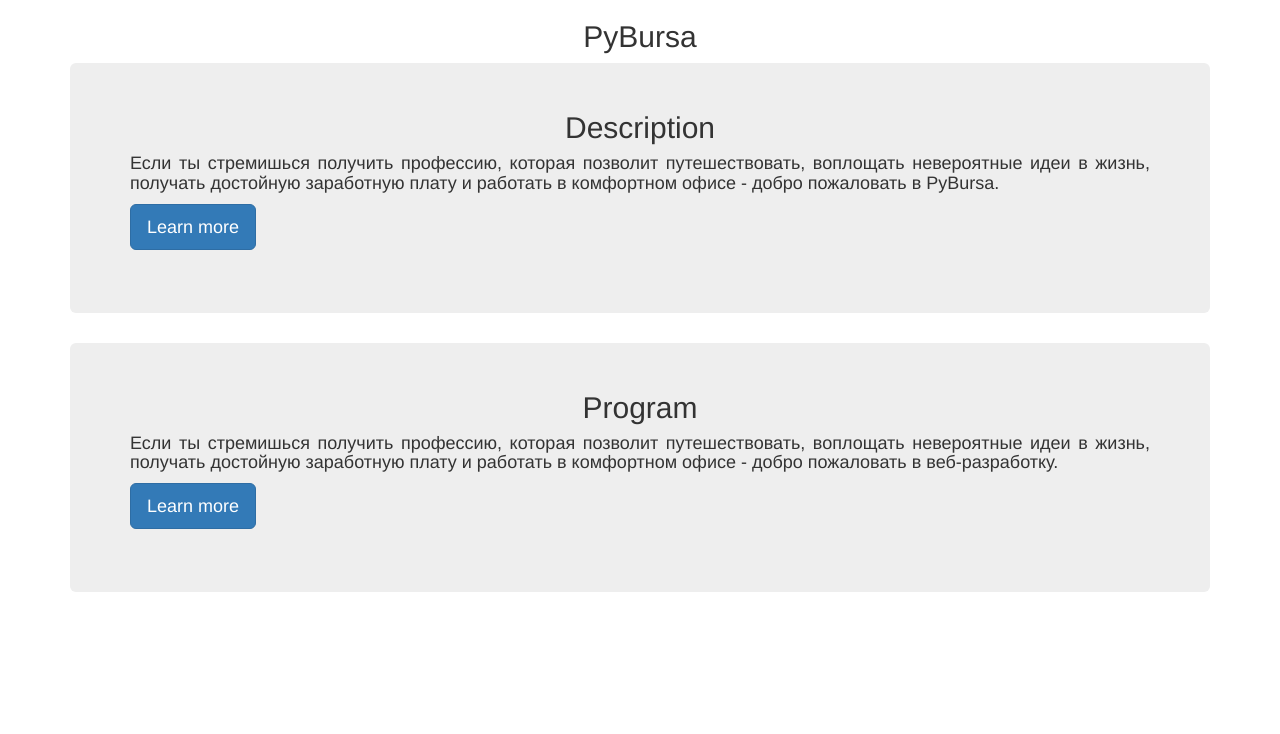
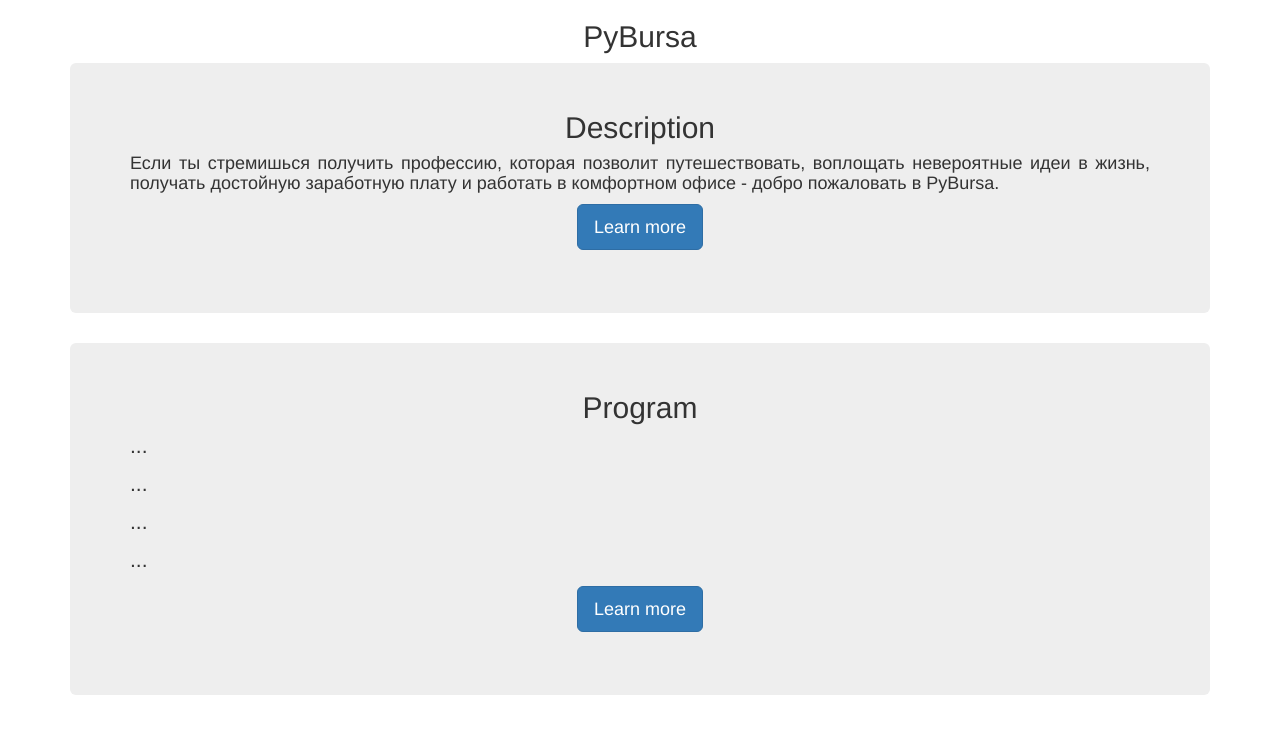
Before and after one commit to vpikalova/ooniversity_django_courses_04, a Python web app: template templates/index.html in a window 1280 px wide. Shown: the part 52-786 px from the top of the page. Run offline with Jinja, Linux system fonts and the light colour scheme; the template is opened without the code that fills it, so the values that code supplies are empty.

Commit message:
Added formated btn

```diff
--- a/static/css/style.css
+++ b/static/css/style.css
@@ -1,4 +1,8 @@
 .row-header
+{
+    text-align: center;
+}
+.btn
 {
     text-align: center;
 }
@@ -20,7 +24,7 @@
 }
 .size-img
 {
-    width: 150px;
+    width: 200px;
     text-align: center;
     /*height: 100px;*/
 }
@@ -36,3 +40,15 @@
 {
     font-size: small;
 }
+.btn-center
+{
+    text-align: center;
+}
+.img-center
+{
+    text-align: center;
+}
+.thumbnail-text
+{
+    text-align: center;
+}
--- a/templates/index.html
+++ b/templates/index.html
@@ -56,7 +56,9 @@
           идеи в жизнь, получать достойную заработную плату и работать в комфортном офисе - добро
           пожаловать в PyBursa.
         </h4>
-        <p><a class="btn btn-primary btn-lg" href="#" role="button">Learn more</a></p>
+        <div class="btn-center">
+          <p><a class="btn btn-primary btn-lg" href="http://www.itbursa.com/pybursa.com" target="_blank" role="button">Learn more</a></p>
+        </div>
       </div>
     </div>
 
@@ -64,11 +66,14 @@
       <div class="jumbotron">
         <h2 class="media-heading">Program</h2>
           <h4 class="media-text">
-          Если ты стремишься получить профессию, которая позволит путешествовать, воплощать невероятные
-          идеи в жизнь, получать достойную заработную плату и работать в комфортном офисе - добро
-          пожаловать в веб-разработку.
-        </h4>
-        <p><a class="btn btn-primary btn-lg" href="#" role="button">Learn more</a></p>
+            <p>...</p>
+            <p>...</p>
+            <p>...</p>
+            <p>...</p>
+          </h4>
+        <div class="btn-center">
+          <p><a class="btn btn-primary btn-lg" href="http://www.itbursa.com/pybursa.com" target="_blank" role="button">Learn more</a></p>
+        </div>
       </div>
     </div>
 
```
Also changed, not shown: templates/contact.html (+11 -4 lines).
